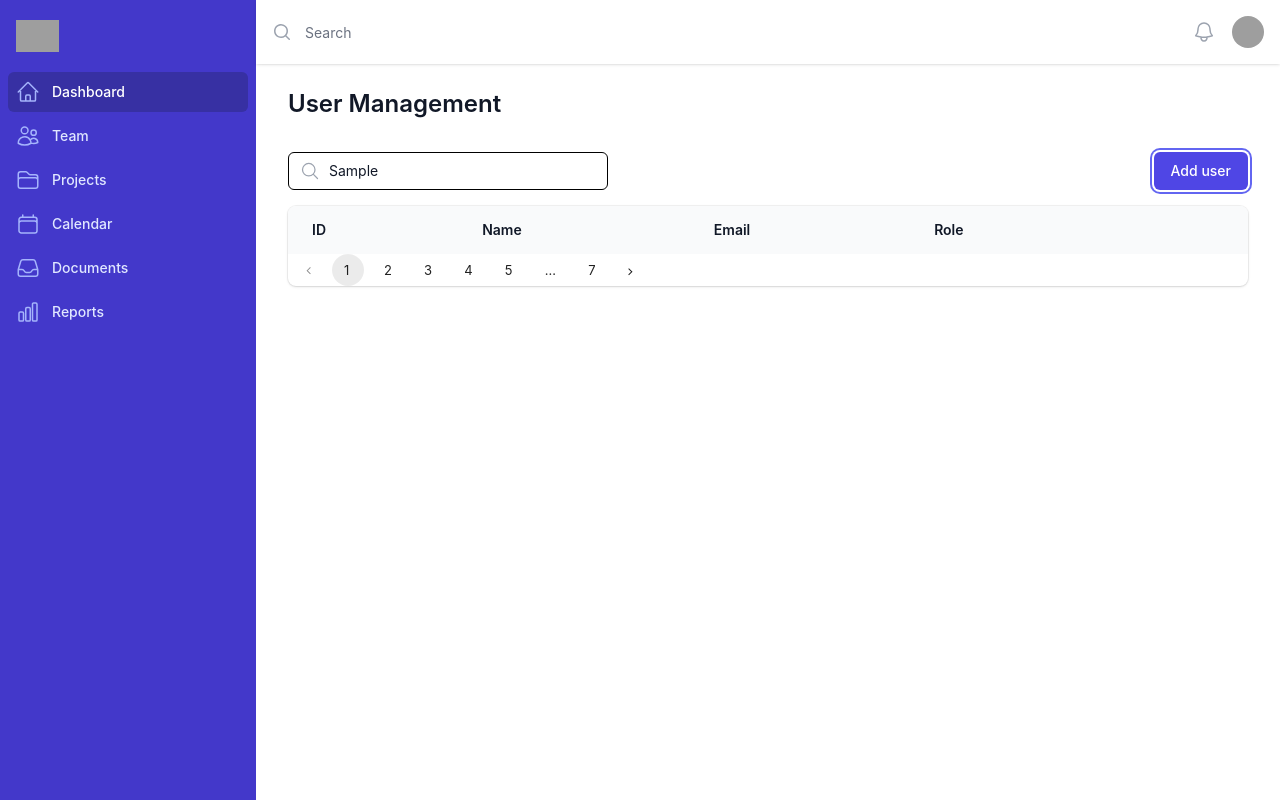
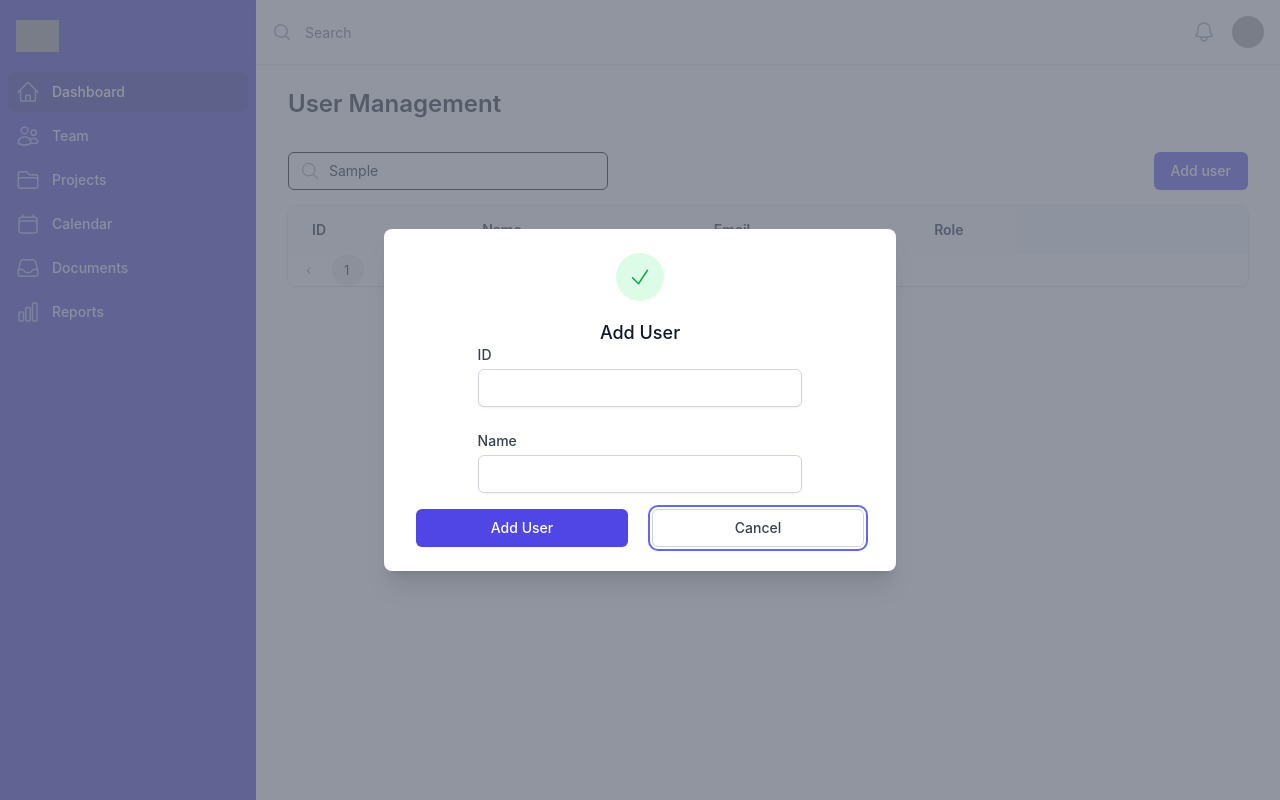
Before and after one commit to hritikb27/YDF-NGO, a Next.js app in the folder client_/: page / in a window 1280 px wide. Both pictures are taken after typing "Sample" into the empty fields and a click on the button "Add user". Built offline with nearby package versions, Linux system fonts and the light colour scheme; grey boxes are pictures that could not be loaded.

Commit message:
added add user modal

```diff
--- /dev/null
+++ b/client_/components/Modals/addUser.js
@@ -0,0 +1,97 @@
+import { Fragment, useRef, useState } from 'react'
+import { Dialog, Transition } from '@headlessui/react'
+import { CheckIcon } from '@heroicons/react/24/outline'
+
+const AddUser = ({ openModal, setOpenModal }) => {
+    const cancelButtonRef = useRef(null)
+
+    return (
+        <Transition.Root show={openModal} as={Fragment}>
+            <Dialog as="div" className="relative z-10" initialFocus={cancelButtonRef} onClose={setOpenModal}>
+                <Transition.Child
+                    as={Fragment}
+                    enter="ease-out duration-300"
+                    enterFrom="opacity-0"
+                    enterTo="opacity-100"
+                    leave="ease-in duration-200"
+                    leaveFrom="opacity-100"
+                    leaveTo="opacity-0"
+                >
+                    <div className="fixed inset-0 bg-gray-500 bg-opacity-75 transition-opacity" />
+                </Transition.Child>
+
+                <div className="fixed inset-0 z-10 overflow-y-auto">
+                    <div className="flex min-h-full items-end justify-center p-4 text-center sm:items-center sm:p-0">
+                        <Transition.Child
+                            as={Fragment}
+                            enter="ease-out duration-300"
+                            enterFrom="opacity-0 translate-y-4 sm:translate-y-0 sm:scale-95"
+                            enterTo="opacity-100 translate-y-0 sm:scale-100"
+                            leave="ease-in duration-200"
+                            leaveFrom="opacity-100 translate-y-0 sm:scale-100"
+                            leaveTo="opacity-0 translate-y-4 sm:translate-y-0 sm:scale-95"
+                        >
+                            <Dialog.Panel className="relative transform overflow-hidden rounded-lg bg-white px-4 pt-5 pb-4 text-left shadow-xl transition-all sm:my-8 sm:w-full sm:max-w-lg sm:p-6">
+                                <div>
+                                    <div className="mx-auto flex h-12 w-12 items-center justify-center rounded-full bg-green-100">
+                                        <CheckIcon className="h-6 w-6 text-green-600" aria-hidden="true" />
+                                    </div>
+                                    <div className="mt-3 text-center sm:mt-5">
+                                        <Dialog.Title as="h3" className="text-lg font-medium leading-6 text-gray-900">
+                                            Add User
+                                        </Dialog.Title>
+                                        <form className="space-y-6 flex flex-col items-center" action="#" method="POST">
+                                            <div className='w-[70%]'>
+                                                <label htmlFor="id" className="block text-start text-sm font-medium text-gray-700">
+                                                    ID
+                                                </label>
+                                                <div className="mt-1">
+                                                    <input
+                                                        type="text"
+                                                        required
+                                                        className="block w-full appearance-none rounded-md border border-gray-300 px-3 py-2 placeholder-gray-400 shadow-sm focus:border-indigo-500 focus:outline-none focus:ring-indigo-500 sm:text-sm"
+                                                    />
+                                                </div>
+                                            </div>
+
+                                            <div className='w-[70%]'>
+                                                <label htmlFor="name" className="block text-start text-sm font-medium text-gray-700">
+                                                    Name
+                                                </label>
+                                                <div className="mt-1">
+                                                    <input
+                                                        type="text"
+                                                        required
+                                                        className="block w-full appearance-none rounded-md border border-gray-300 px-3 py-2 placeholder-gray-400 shadow-sm focus:border-indigo-500 focus:outline-none focus:ring-indigo-500 sm:text-sm"
+                                                    />
+                                                </div>
+                                            </div>
+                                        </form>
+                                    </div>
+                                </div>
+                                <div className="mt-5 sm:mt-4 sm:flex sm:px-2 gap-6">
+                                    <button
+                                        type="button"
+                                        className="inline-flex w-full justify-center rounded-md border border-transparent bg-indigo-600 px-4 py-2 text-base font-medium text-white shadow-sm hover:bg-indigo-700 focus:outline-none focus:ring-2 focus:ring-indigo-500 focus:ring-offset-2 sm:col-start-2 sm:text-sm"
+                                        onClick={() => setOpenModal(false)}
+                                    >
+                                        Add User
+                                    </button>
+                                    <button
+                                        type="button"
+                                        className="mt-3 inline-flex w-full justify-center rounded-md border border-gray-300 bg-white px-4 py-2 text-base font-medium text-gray-700 shadow-sm hover:bg-gray-50 focus:outline-none focus:ring-2 focus:ring-indigo-500 focus:ring-offset-2 sm:col-start-1 sm:mt-0 sm:text-sm"
+                                        onClick={() => setOpenModal(false)}
+                                        ref={cancelButtonRef}
+                                    >
+                                        Cancel
+                                    </button>
+                                </div>
+                            </Dialog.Panel>
+                        </Transition.Child>
+                    </div>
+                </div>
+            </Dialog>
+        </Transition.Root>
+    )
+}
+export default AddUser;
--- a/client_/components/userManagement/index.js
+++ b/client_/components/userManagement/index.js
@@ -1,6 +1,7 @@
 import { MagnifyingGlassIcon } from '@heroicons/react/24/outline';
 import { useMemo, useState } from 'react';
 import nodes from '../../utils/sampleData';
+import AddUser from '../Modals/addUser';
 import Pagination from '../Pagination';
 
 let PageSize = 10;
@@ -8,6 +9,7 @@ let PageSize = 10;
 const UserManagement = () => {
   const [currentPage, setCurrentPage] = useState(1);
   const [currentItems, setCurrentItems] = useState()
+  const [openModal, setOpenModal] = useState(false)
 
   useMemo(() => {
     const firstPageIndex = (currentPage - 1) * PageSize;
@@ -45,6 +47,7 @@ const UserManagement = () => {
           <button
             type="button"
             className="inline-flex items-center justify-center rounded-md border border-transparent bg-indigo-600 px-4 py-2 text-sm font-medium text-white shadow-sm hover:bg-indigo-700 focus:outline-none focus:ring-2 focus:ring-indigo-500 focus:ring-offset-2 sm:w-auto"
+            onClick={() => setOpenModal(true)}
           >
             Add user
           </button>
@@ -98,6 +101,7 @@ const UserManagement = () => {
               onPageChange={page => setCurrentPage(page)}
             />
           </div>
+          <AddUser openModal={openModal} setOpenModal={setOpenModal} />
         </div>
       </div>
     </div>
```
